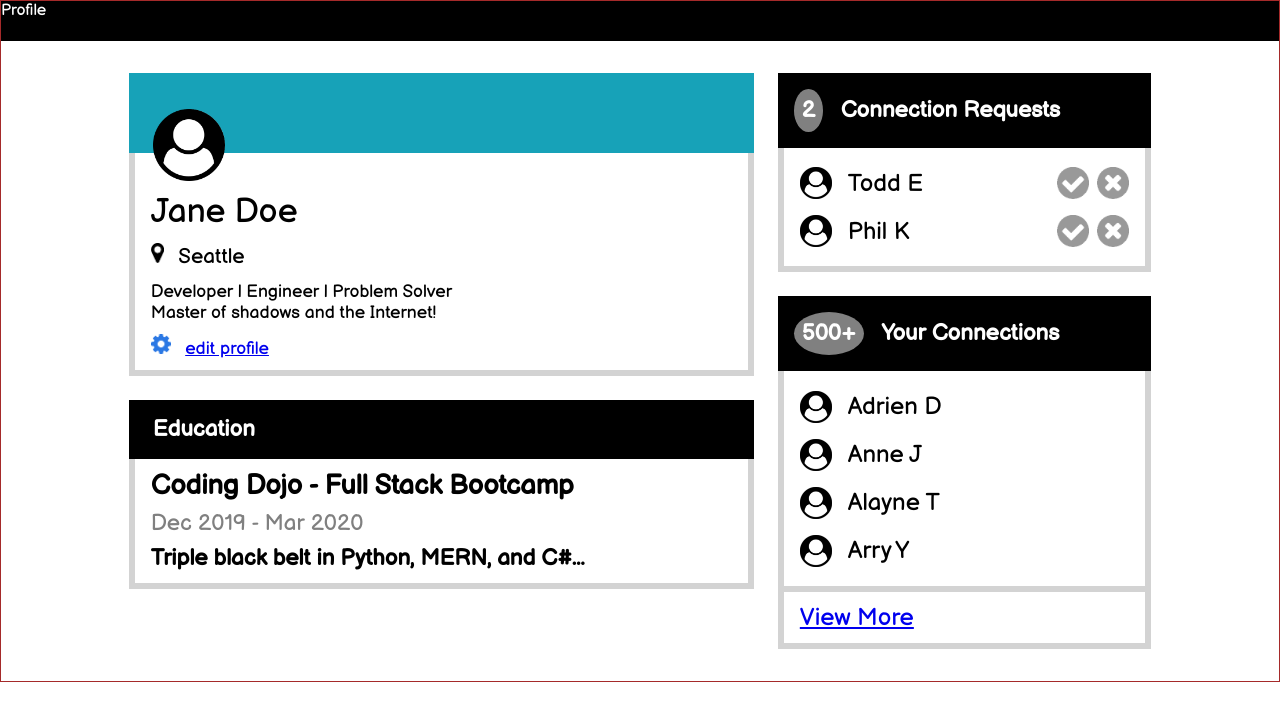
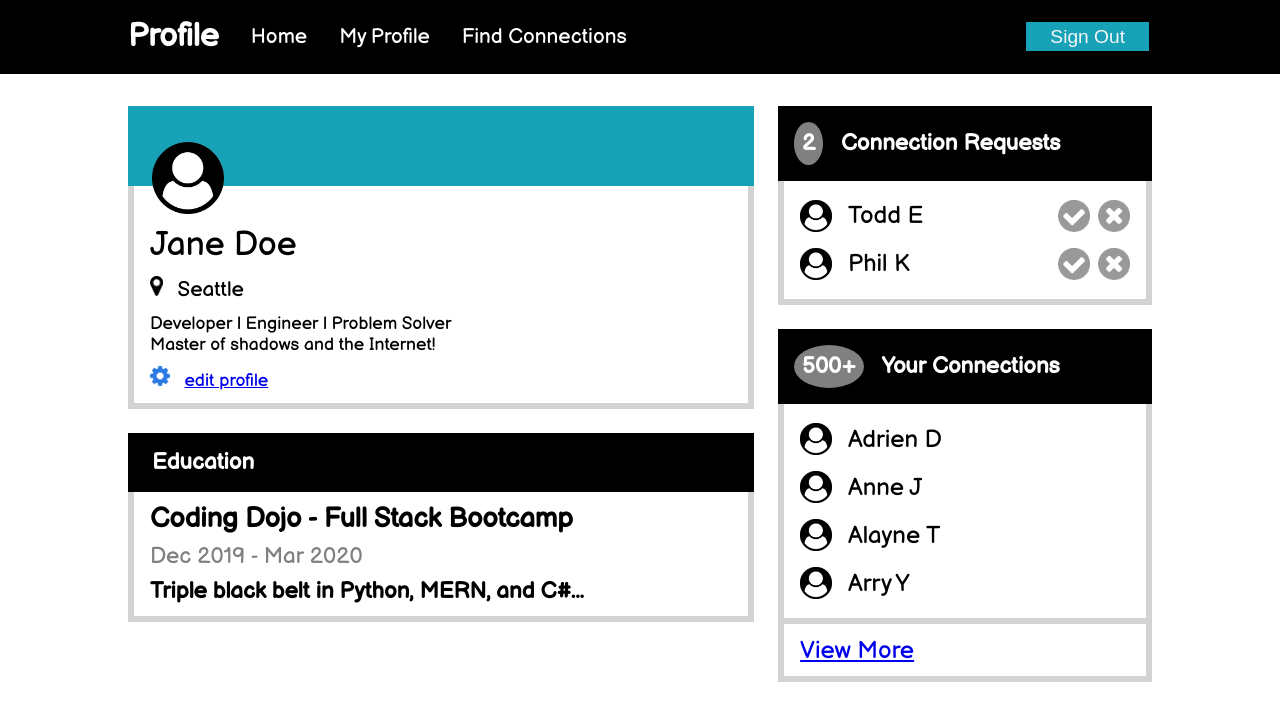
Before and after one commit to AllenNowak/CodingDojo, a plain HTML site: page 2WebFundamentals/CSS/ProfilePage/index.html in a window 1280 px wide. Drawn offline with Linux system fonts and the light colour scheme.

Commit message:
Center NavBar items correctly

```diff
--- a/2WebFundamentals/CSS/ProfilePage/index.html
+++ b/2WebFundamentals/CSS/ProfilePage/index.html
@@ -10,7 +10,15 @@
 </head>
 <body>
     <header>
-        <div class="nav"><p>Profile</p></div>
+        <nav>
+            <h1>Profile</h1>
+            <ul class="nav-links">
+                <li>Home</li>
+                <li>My Profile</li>
+                <li>Find Connections</li>
+            </ul>
+            <button>Sign Out</button>
+        </nav>
     </header>
     <main class="main">
         <div class="left">
--- a/2WebFundamentals/CSS/ProfilePage/style.css
+++ b/2WebFundamentals/CSS/ProfilePage/style.css
@@ -1,24 +1,79 @@
+:root {
+    --max-width: 1200px;
+}
 * {
     margin: 0px;
     padding: 0px;
 }
 body {
-    border:1px solid brown;
     font-family: 'Balsamiq Sans', cursive;
     display: flex;
     flex: 1 0 800px;
     flex-direction: column;
     align-content: center;
 }
-.nav {
+header {
     width: 100%;
+    background-color: black;
+    display: flex;
+    justify-content: center;
+}
+
+nav {
+/*
     height: 40px;
     background: #000;
     color: #fff;
-    border:0px solid brown;
+    display: flex;
+    border:2px solid pink;  */
+    max-width: 80%;
+    /* max-width: var(--max-width); */
+    padding:0.8rem 0px;
+    width: 80%;
+    align-self: center;
+    display: flex;
+    /* background-color: #333; */
+    background-color: black;
+    color: white;
+    gap: 2rem;
+
 }
+nav>h1 {
+    flex: 0 0 content;
+    align-self: center;
+    font-size: 2rem;
+}
+nav>ul {
+    flex: 1 1 auto;
+    display: flex;
+    list-style-type: none;
+    gap: 0rem 2rem;
+}
+nav li {
+    height: 3rem;
+    display: flex;
+    align-items:center;
+    font-size: 1.3rem;
+    gap: 1rem;
+}
+nav>button {
+    flex: 0 0 content;
+    align-self: center;
+    padding: 0 1.5rem;
+    font-size: larger;
+}
+button {
+    width: 12rem;
+    height: 2.2rem;
+    border: 3px solid black;
+    background-color: #17A2B8;
+    color: whitesmoke;
+    box-shadow: 3px 3px black;
+}
+
 .main {
     /* border: 2px solid cyan;  */
+    /* max-width: var(--max-width); */
     width:80%;
     display: flex;
     justify-content: space-between;
```
